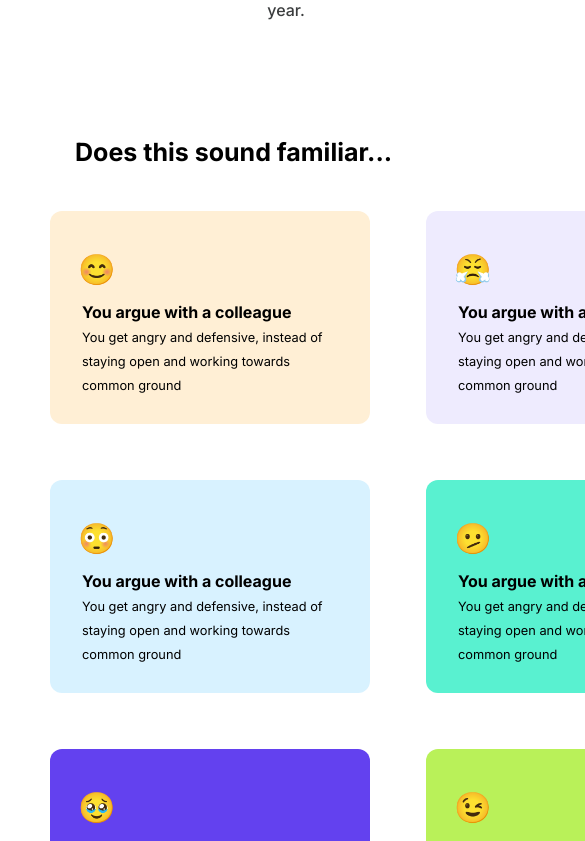
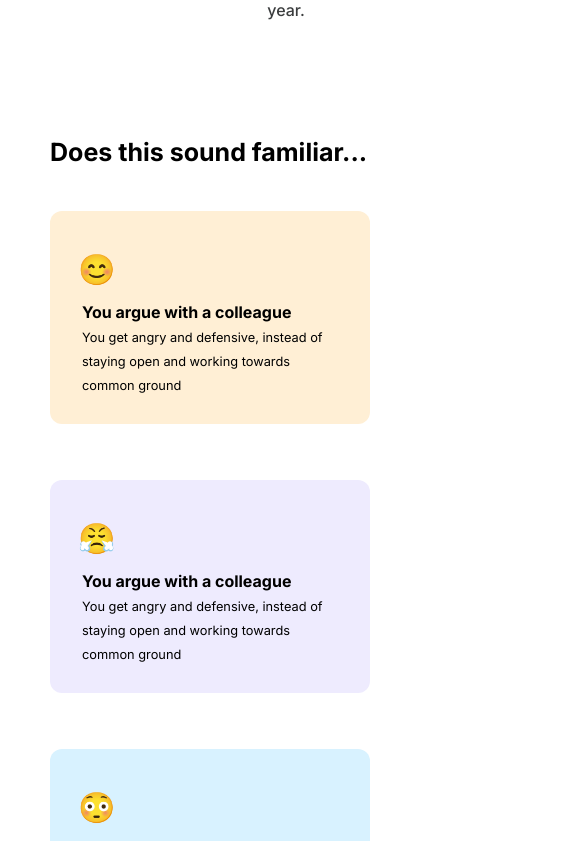
Before and after one commit to pranav-nani/LandingPage_Ahead, a Next.js app: page / in a window 390 px wide. Shown: the part 1156-1997 px from the top of the page, 585 px wide, since content can reach past the window. Built offline with nearby package versions, Linux system fonts and the light colour scheme.

Commit message:
Responsiveness fixes

```diff
--- a/components/Familiar.tsx
+++ b/components/Familiar.tsx
@@ -32,7 +32,7 @@ const Familiar = () => {
         ref={ref}
         variants={{
           hidden: { opacity: 0, right: 150 },
-          visible: { opacity: 1, left: 75 },
+          visible: { opacity: 1, left: 50 },
         }}
         initial="hidden"
         animate={mainControls}
@@ -55,7 +55,7 @@ const Familiar = () => {
         transition={{ duration: 1.5, delay: 0.25 }}
         className=" relative"
       >
-        <div className="flex gap-14 w-[250%] flex-wrap">
+        <div className="overflow-hidden w-[100%] grid gap-14 md:grid-flow-col md:grid-rows-2 lg:grid-rows-1">
           {FamiliarData.map(createCard)}
         </div>
       </motion.div>
--- a/components/Navbar.tsx
+++ b/components/Navbar.tsx
@@ -3,7 +3,7 @@ import Image from "next/image";
 
 const Navbar = () => {
   return (
-    <div className="flex items-center pt-5">
+    <div className="flex w-[100%] overflow-hidden items-center pt-5">
       <Image
         className="ml-[15%]"
         src="/logo.png"
@@ -11,7 +11,7 @@ const Navbar = () => {
         width={50}
         height={10}
       />
-      <div className="w-auto ml-[15%] flex item-center invisible xl:visible">
+      <div className="w-auto ml-[15%] flex item-center invisible lg:visible">
         <div className="flex items-center">
           <p className="pl-6 pr-6 font-medium">Emotions</p>
           <p className="pl-6 pr-6 font-medium">Manifesto</p>
```
